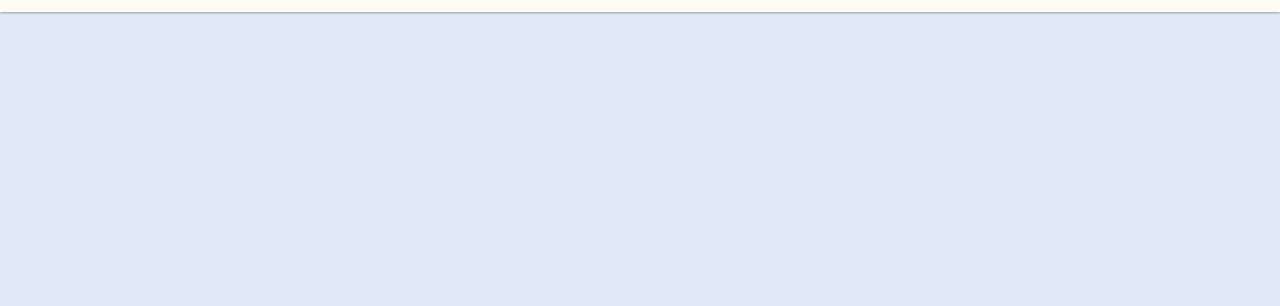
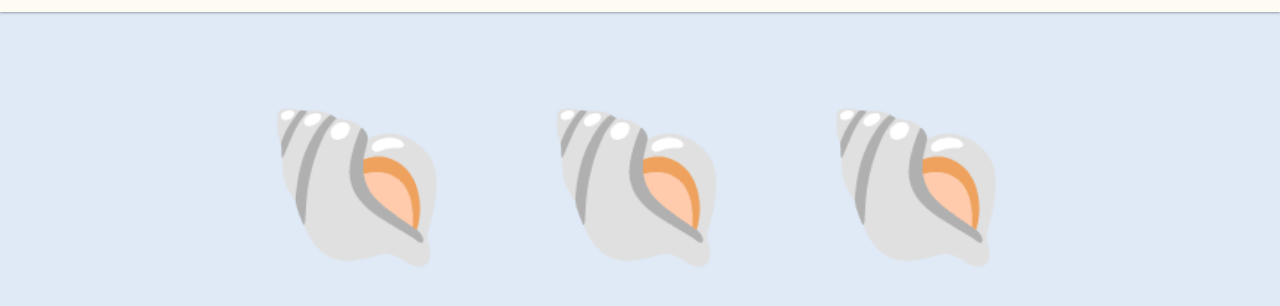
Before and after one commit to kashitamang/shell-game-review, a plain HTML site: page index.html in a window 1280 px wide. Shown: the part 68-374 px from the top of the page. Drawn offline with Linux system fonts and the light colour scheme.

Commit message:
adding shells in html and css

```diff
--- a/index.html
+++ b/index.html
@@ -1,6 +1,5 @@
 <!DOCTYPE html>
 <html lang="en">
-
     <head>
         <!-- metadata -->
         <meta charset="UTF-8" />
@@ -20,20 +19,22 @@
         <!-- css -->
         <link rel="stylesheet" href="styles/reset.css" />
         <link rel="stylesheet" href="styles/global.css" />
+        <link rel="stylesheet" href="styles/home.css" />
         <!-- add link for page specific css -->
-
     </head>
 
     <body>
         <header>
-        <img class="logo" src="assets/html_css_js.png" alt="logo">
+            <img class="logo" src="assets/html_css_js.png" alt="logo" />
             <h1>Web App</h1>
         </header>
 
         <main>
-
+            <section class="shells">
+                <div class="shell" id="shell-one">🐚</div>
+                <div class="shell" id="shell-two">🐚</div>
+                <div class="shell" id="shell-three">🐚</div>
+            </section>
         </main>
-
     </body>
-
 </html>
--- a/styles/global.css
+++ b/styles/global.css
@@ -31,5 +31,8 @@ header .logo {
 }
 
 main {
-    padding: 20px;
+    padding: 40px;
+    display: flex;
+    flex-direction: column;
+    align-items: center;
 }
--- /dev/null
+++ b/styles/home.css
@@ -0,0 +1,8 @@
+.shells {
+    display: flex;
+}
+
+.shell {
+    font-size: 10rem;
+    margin: 40px;
+}
```
Lines whose indentation alone changed are shown as unchanged.
